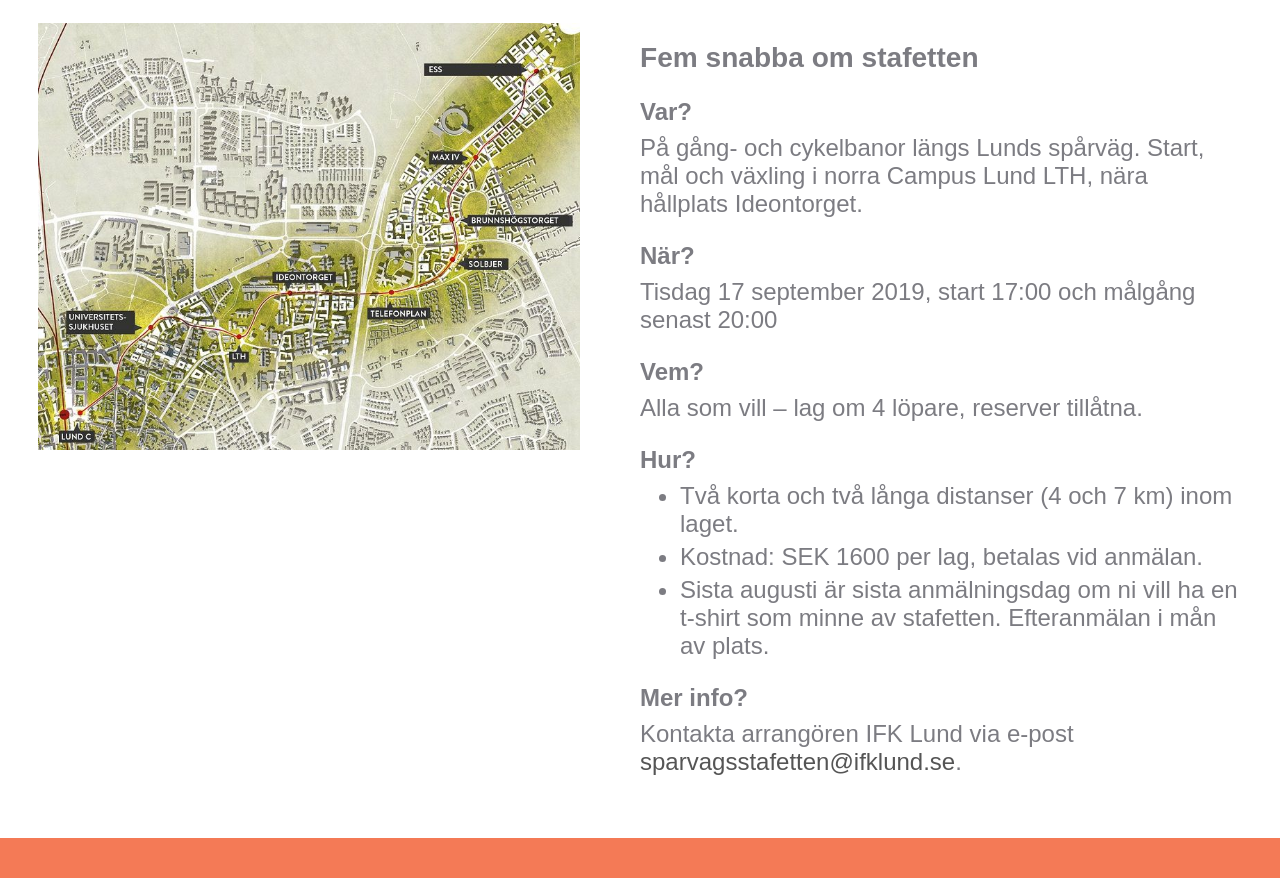
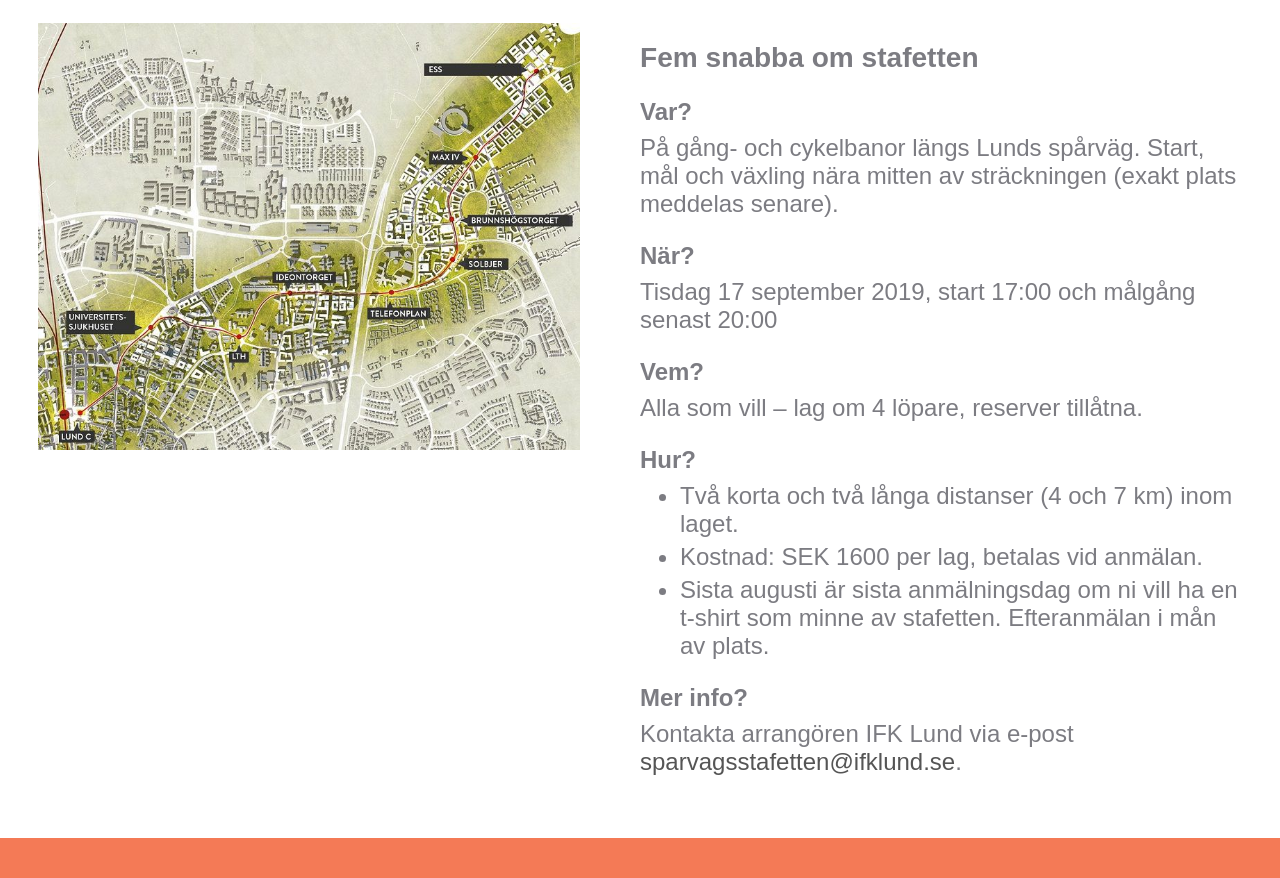
Before and after one commit to qlik-oss/sparvagsstafetten, a website built with Parcel: page src/index.html in a window 1280 px wide. Shown: the part 1260-2138 px from the top of the page. Built offline with nearby package versions, Linux system fonts and the light colour scheme.

Commit message:
Make start/stop location tentative

```diff
--- a/src/index.html
+++ b/src/index.html
@@ -30,7 +30,7 @@
           <section class="column">
               <h3>Fem snabba om stafetten</h3>
               <h4>Var?</h4><p>
-                På gång- och cykelbanor längs Lunds spårväg. Start, mål och växling i norra Campus Lund LTH, nära hållplats Ideontorget.
+                På gång- och cykelbanor längs Lunds spårväg. Start, mål och växling nära mitten av sträckningen (exakt plats meddelas senare).
               </p>
               <h4>När?</h4> <p>
                 Tisdag 17 september 2019, start 17:00 och målgång senast 20:00
```
